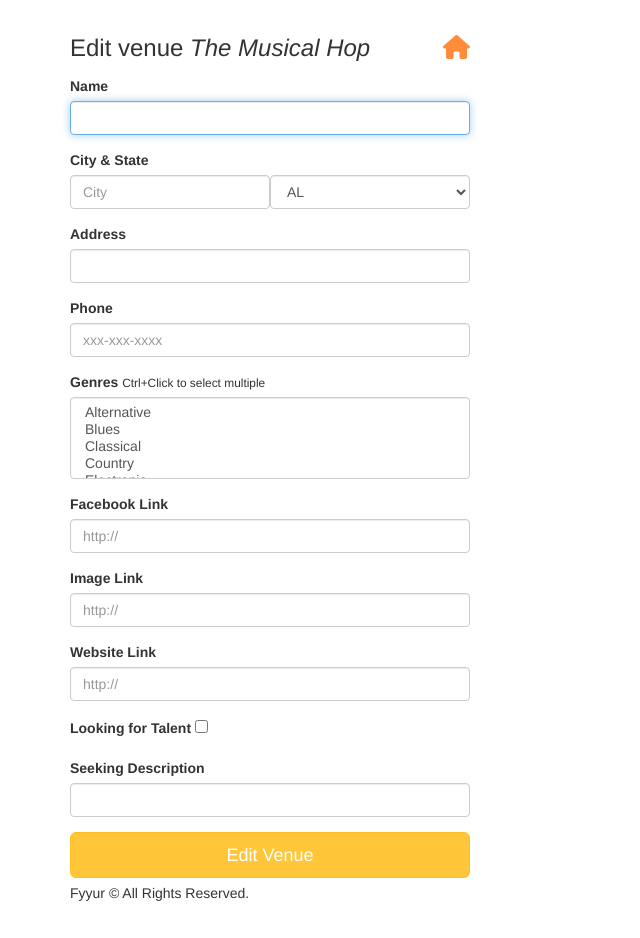
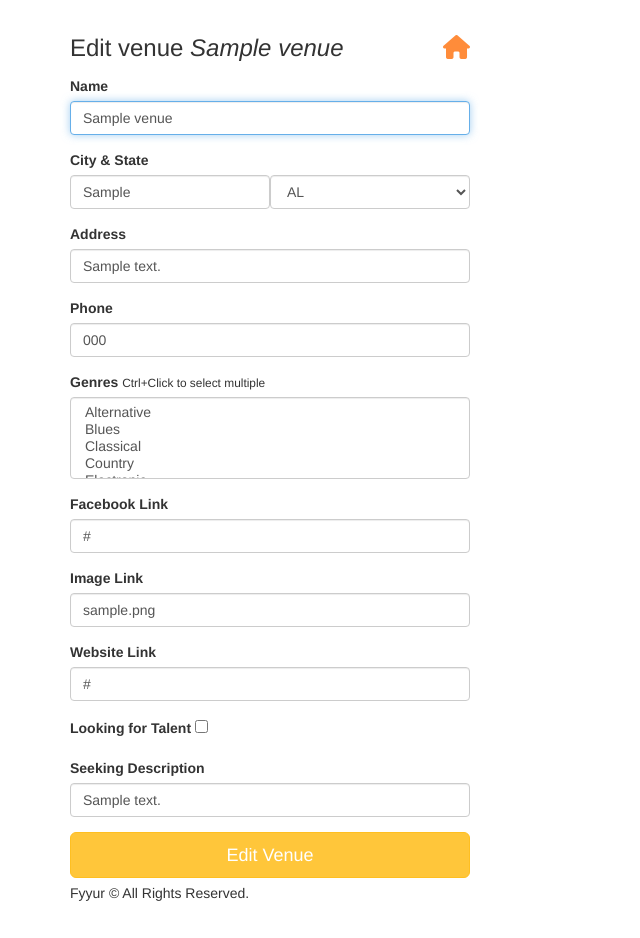
Before and after one commit to Odikanwa/Fyyur, a Flask app: page /venues/1/edit in a window 1280 px wide. Shown: the part 60-998 px from the top of the page, without its empty margins (0-640 px from the left). Run offline with Flask 2, Linux system fonts and the light colour scheme; tables that the repository leaves empty hold one stand-in row (values such as "Sample post"); some libraries are stand-ins or nearby versions.

Commit message:
Created the edit and delete features - All endpoints tackled

```diff
--- a/app.py
+++ b/app.py
@@ -163,7 +163,7 @@ def create_venue_submission():
       state=request.form['state'],
       address=request.form['address'],
       phone=request.form['phone'],
-      genres=request.form['genres'],
+      genres=request.form.getlist('genres'),
       image_link=request.form['image_link'],
       facebook_link=request.form['facebook_link'],
       website_link=request.form['website_link'],
@@ -192,14 +192,35 @@ def create_venue_submission():
   # see: http://flask.pocoo.org/docs/1.0/patterns/flashing/
   return render_template('pages/home.html')
 
-@app.route('/venues/<venue_id>', methods=['DELETE'])
+# @app.route('/venues/<venue_id>', methods=['DELETE'])
+@app.route('/venues/<venue_id>/delete', methods=['GET', 'POST', 'DELETE'])
 def delete_venue(venue_id):
+  form = VenueForm()
   # TODO: Complete this endpoint for taking a venue_id, and using
   # SQLAlchemy ORM to delete a record. Handle cases where the session commit could fail.
-
   # BONUS CHALLENGE: Implement a button to delete a Venue on a Venue Page, have it so that
   # clicking that button delete it from the db then redirect the user to the homepage
-  return None
+  error = False
+  try:
+    venue = Venue.query.get_or_404(venue_id)
+    print(venue.name)
+    db.session.delete(venue)
+    db.session.commit()
+    #db.session.expire_on_commit = False
+  except Exception as e:
+    print(e)
+    db.session.rollback()
+    error = True
+    print(sys.exc_info())
+  finally:
+    db.session.close()
+  if error == True:
+    flash('An error occurred. Venue could not be deleted.')
+  else:
+    flash('Venue was successfully deleted!')
+  #return None
+
+  return render_template('pages/home.html', form=form, venue_id=venue_id)
 
 #  Artists
 #  ----------------------------------------------------------------
@@ -286,46 +307,84 @@ def show_artist(artist_id):
 @app.route('/artists/<int:artist_id>/edit', methods=['GET'])
 def edit_artist(artist_id):
   form = ArtistForm()
+  artists = Artist.query.get(artist_id)
+
   artist={
-    "id": 4,
-    "name": "Guns N Petals",
-    "genres": ["Rock n Roll"],
-    "city": "San Francisco",
-    "state": "CA",
-    "phone": "326-123-5000",
-    "website": "https://www.gunsnpetalsband.com",
-    "facebook_link": "https://www.facebook.com/GunsNPetals",
-    "seeking_venue": True,
-    "seeking_description": "Looking for shows to perform at in the San Francisco Bay Area!",
-    "image_link": "https://images.unsplash.com/photo-1549213783-8284d0336c4f?ixlib=rb-1.2.1&ixid=eyJhcHBfaWQiOjEyMDd9&auto=format&fit=crop&w=300&q=80"
+    "id": artists.id,
+    "name": artists.name,
+    "genres": artists.genres,
+    "city": artists.city,
+    "state": artists.state,
+    "phone": artists.phone,
+    "website_link": artists.website_link,
+    "facebook_link": artists.facebook_link,
+    "seeking_venue": artists.seeking_venue,
+    "seeking_description": artists.seeking_description,
+    "image_link": artists.image_link
   }
+
+  print(artists.name)
   # TODO: populate form with fields from artist with ID <artist_id>
   return render_template('forms/edit_artist.html', form=form, artist=artist)
 
 @app.route('/artists/<int:artist_id>/edit', methods=['POST'])
+# @app.route('/artists/artist_id/edit', methods=['PUT'])
 def edit_artist_submission(artist_id):
   # TODO: take values from the form submitted, and update existing
   # artist record with ID <artist_id> using the new attributes
+  artist = Artist.query.get(artist_id)
+  error = False
+  if request.method == "POST":
+    artist.name=request.form['name']
+    artist.city=request.form['city']
+    artist.state=request.form['state']
+    artist.phone=request.form['phone']
+    artist.genres=request.form.getlist('genres')
+    artist.image_link=request.form['image_link']
+    artist.facebook_link=request.form['facebook_link']
+    artist.website_link=request.form['website_link']
+    artist.seeking_venue=bool(request.form['seeking_venue'])
+    artist.seeking_description=request.form['seeking_description']
+    print(artist.phone)
+    try:
+      db.session.add(artist)
+      db.session.commit()
+      db.session.expire_on_commit = False
+    except:
+      error = True
+      db.session.rollback()
+      print(sys.exc_info())
+    finally:
+      db.session.close()
+
+    if error == True:
+      flash('An error occurred. Artist ' + request.form['name'] + ' could not be edited.')
+    else:
+      flash('Artist ' + request.form['name'] + ' was successfully edited!')
 
   return redirect(url_for('show_artist', artist_id=artist_id))
 
 @app.route('/venues/<int:venue_id>/edit', methods=['GET'])
 def edit_venue(venue_id):
   form = VenueForm()
+  venues = Venue.query.get(venue_id)
+
   venue={
-    "id": 1,
-    "name": "The Musical Hop",
-    "genres": ["Jazz", "Reggae", "Swing", "Classical", "Folk"],
-    "address": "1015 Folsom Street",
-    "city": "San Francisco",
-    "state": "CA",
-    "phone": "123-123-1234",
-    "website": "https://www.themusicalhop.com",
-    "facebook_link": "https://www.facebook.com/TheMusicalHop",
-    "seeking_talent": True,
-    "seeking_description": "We are on the lookout for a local artist to play every two weeks. Please call us.",
-    "image_link": "https://images.unsplash.com/photo-1543900694-133f37abaaa5?ixlib=rb-1.2.1&ixid=eyJhcHBfaWQiOjEyMDd9&auto=format&fit=crop&w=400&q=60"
+    "id": venues.id,
+    "name": venues.name,
+    "genres": venues.genres,
+    "city": venues.city,
+    "state": venues.state,
+    "address": venues.address,
+    "phone": venues.phone,
+    "website_link": venues.website_link,
+    "facebook_link": venues.facebook_link,
+    "seeking_talent": venues.seeking_talent,
+    "seeking_description": venues.seeking_description,
+    "image_link": venues.image_link
   }
+  print(venues.name)
+
   # TODO: populate form with values from venue with ID <venue_id>
   return render_template('forms/edit_venue.html', form=form, venue=venue)
 
@@ -333,6 +392,36 @@ def edit_venue(venue_id):
 def edit_venue_submission(venue_id):
   # TODO: take values from the form submitted, and update existing
   # venue record with ID <venue_id> using the new attributes
+  venue = Venue.query.get(venue_id)
+  error = False
+  if request.method == "POST":
+    venue.name=request.form['name']
+    venue.city=request.form['city']
+    venue.state=request.form['state']
+    venue.address=request.form['address']
+    venue.phone=request.form['phone']
+    venue.genres=request.form.getlist('genres')
+    venue.image_link=request.form['image_link']
+    venue.facebook_link=request.form['facebook_link']
+    venue.website_link=request.form['website_link']
+    venue.seeking_talent=bool(request.form['seeking_talent'])
+    venue.seeking_description=request.form['seeking_description']
+    print(venue.phone)
+    try:
+      db.session.add(venue)
+      db.session.commit()
+      db.session.expire_on_commit = False
+    except:
+      error = True
+      db.session.rollback()
+      print(sys.exc_info())
+    finally:
+      db.session.close()
+    if error == True:
+      flash('An error occurred. Venue ' + request.form['name'] + ' could not be edited.')
+    else:
+      flash('Venue ' + request.form['name'] + ' was successfully edited!')
+
   return redirect(url_for('show_venue', venue_id=venue_id))
 
 #  Create Artist
@@ -352,15 +441,13 @@ def create_artist_submission():
       city=request.form['city'],
       state=request.form['state'],
       phone=request.form['phone'],
-      genres=request.form['genres'],
+      genres=request.form.getlist('genres'),
       image_link=request.form['image_link'],
       facebook_link=request.form['facebook_link'],
       website_link=request.form['website_link'],
       seeking_venue=bool(request.form['seeking_venue']),
       seeking_description=request.form['seeking_description']
     )
-    print(artist.name)
-    print(artist.website_link)
     db.session.add(artist)
     db.session.commit()
   except:
@@ -470,9 +557,9 @@ if not app.debug:
 
 # Default port:
 if __name__ == '__main__':
-    app.run()
+  app.run()
 
 # Or specify port manually:
 if __name__ == '__main__':
-    port = int(os.environ.get('PORT', 5000))
-    app.run(host='127.0.0.0', port=port)
+  port = int(os.environ.get('PORT', 5000))
+  app.run(host='127.0.0.0', port=port)
--- a/models.py
+++ b/models.py
@@ -58,8 +58,8 @@ class Show(db.Model):
 
     id = db.Column(db.Integer, primary_key=True)
     start_time = db.Column(db.DateTime, nullable=False, default=DateTime)
-    artist_id = db.Column(db.Integer, db.ForeignKey('artist.id'), nullable=False)
-    venue_id = db.Column(db.Integer, db.ForeignKey('venue.id'), nullable=False)
+    artist_id = db.Column(db.Integer, db.ForeignKey('artist.id'), nullable=True)
+    venue_id = db.Column(db.Integer, db.ForeignKey('venue.id'), nullable=True)
 
     # Return a dander wrapper method for debugging
     def __repr__(self):
--- a/templates/forms/edit_venue.html
+++ b/templates/forms/edit_venue.html
@@ -6,55 +6,55 @@
       <h3 class="form-heading">Edit venue <em>{{ venue.name }}</em> <a href="{{ url_for('index') }}" title="Back to homepage"><i class="fa fa-home pull-right"></i></a></h3>
       <div class="form-group">
         <label for="name">Name</label>
-        {{ form.name(class_ = 'form-control', autofocus = true) }}
+        {{ form.name(class_ = 'form-control', value=venue.name, autofocus = true) }}
       </div>
       <div class="form-group">
           <label>City & State</label>
           <div class="form-inline">
             <div class="form-group">
-              {{ form.city(class_ = 'form-control', placeholder='City', autofocus = true) }}
+              {{ form.city(class_ = 'form-control', value=venue.city, placeholder='City', autofocus = true) }}
             </div>
             <div class="form-group">
-              {{ form.state(class_ = 'form-control', placeholder='State', autofocus = true) }}
+              {{ form.state(class_ = 'form-control', value=venue.state, placeholder='State', autofocus = true) }}
             </div>
           </div>
       </div>
       <div class="form-group">
         <label for="address">Address</label>
-        {{ form.address(class_ = 'form-control', autofocus = true) }}
+        {{ form.address(class_ = 'form-control', value=venue.address, autofocus = true) }}
       </div>
       <div class="form-group">
           <label for="phone">Phone</label>
-          {{ form.phone(class_ = 'form-control', placeholder='xxx-xxx-xxxx', autofocus = true) }}
+          {{ form.phone(class_ = 'form-control', value=venue.phone, placeholder='xxx-xxx-xxxx', autofocus = true) }}
         </div>
       <div class="form-group">
         <label for="genres">Genres</label>
         <small>Ctrl+Click to select multiple</small>
-        {{ form.genres(class_ = 'form-control', placeholder='Genres, separated by commas', autofocus = true) }}
+        {{ form.genres(class_ = 'form-control', value=venue.genres, placeholder='Genres, separated by commas', autofocus = true) }}
       </div>
       <div class="form-group">
           <label for="facebook_link">Facebook Link</label>
-          {{ form.facebook_link(class_ = 'form-control', placeholder='http://', autofocus = true) }}
+          {{ form.facebook_link(class_ = 'form-control', value=venue.facebook_link, placeholder='http://', autofocus = true) }}
        </div>
 
        <div class="form-group">
           <label for="image_link">Image Link</label>
-          {{ form.image_link(class_ = 'form-control', placeholder='http://', autofocus = true) }}
+          {{ form.image_link(class_ = 'form-control', value=venue.image_link, placeholder='http://', autofocus = true) }}
        </div>
 
        <div class="form-group">
               <label for="website_link">Website Link</label>
-              {{ form.website_link(class_ = 'form-control', placeholder='http://', autofocus = true) }}
+              {{ form.website_link(class_ = 'form-control', value=venue.website_link, placeholder='http://', autofocus = true) }}
         </div>
 
         <div class="form-group">
              <label for="seeking_talent">Looking for Talent</label>
-             {{ form.seeking_talent(placeholder='Venue', autofocus = true) }}
+             {{ form.seeking_talent(placeholder='Venue', value=venue.seeking_talent, autofocus = true) }}
         </div>
 
         <div class="form-group">
             <label for="seeking_description">Seeking Description</label>
-            {{ form.seeking_description(class_ = 'form-control', autofocus = true) }}
+            {{ form.seeking_description(class_ = 'form-control', value=venue.seeking_description, autofocus = true) }}
           </div>
 
       <input type="submit" value="Edit Venue" class="btn btn-primary btn-lg btn-block">
--- a/templates/pages/show_venue.html
+++ b/templates/pages/show_venue.html
@@ -76,5 +76,6 @@
 </section>
 
 <a href="/venues/{{ venue.id }}/edit"><button class="btn btn-primary btn-lg">Edit</button></a>
+<a href="/venues/{{ venue.id }}/delete"><button class="btn btn-primary btn-lg btn-danger">Delete</button></a>
 
 {% endblock %}
```
Also changed, not shown: migrations/versions/cb1df77e14bc_.py (added, +38 -0 lines), templates/forms/edit_artist.html (+10 -10 lines).
